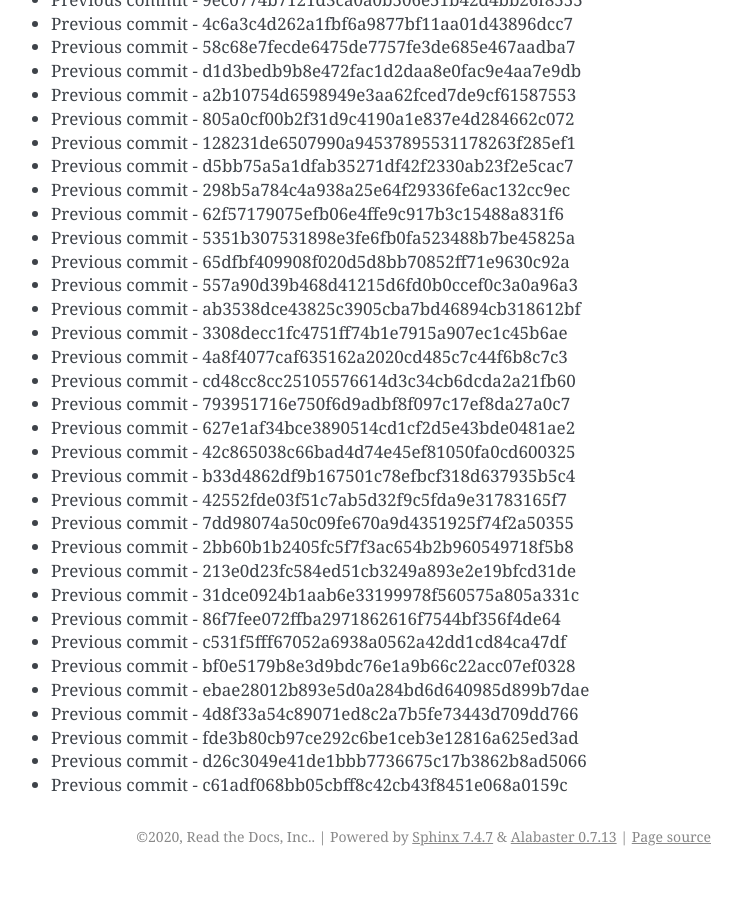
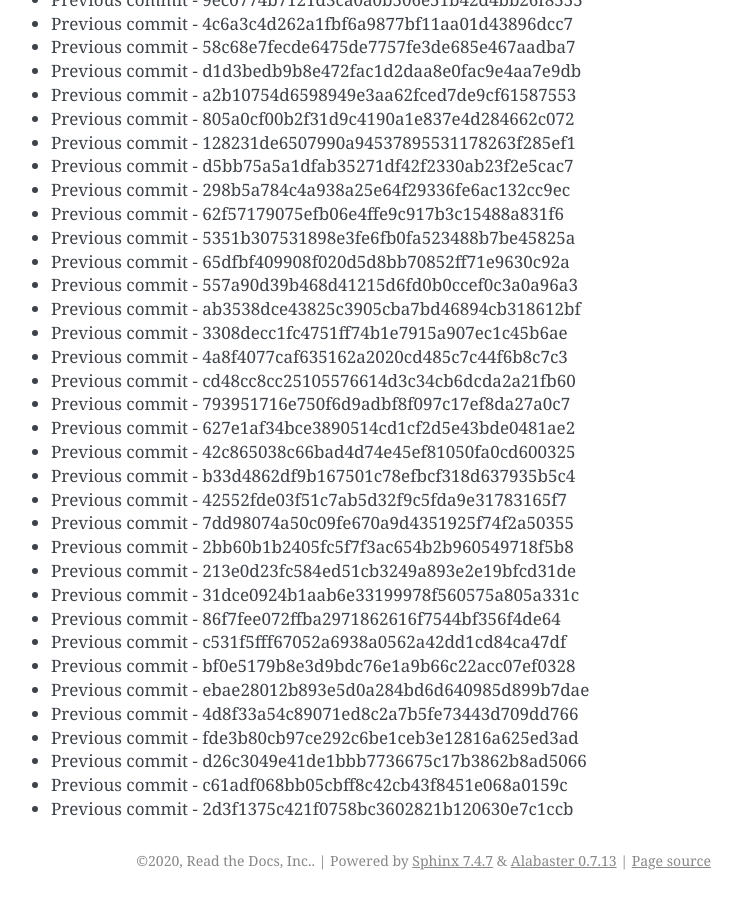
Before and after one commit to readthedocs/rtd-git-stresstest, a Sphinx documentation site: the page built from docs/updates.rst, in a window 1280 px wide and 900 px high, scrolled down 51700 px. Shown: the whole window, without its empty margins (399-1141 px from the left). Built offline with Sphinx 7.4.7, drawn with Linux system fonts in a browser that asks for light colours; before the commit the page ends 52576 px from its top, so only the background shows below that.

Commit message:
Generating commit from previous: 2d3f1375c421f0758bc3602821b120630e7c1ccb

```diff
--- a/docs/updates.rst
+++ b/docs/updates.rst
@@ -2204,3 +2204,4 @@ It can be tested for any performance characteristics.
 * Previous commit - fde3b80cb97ce292c6be1ceb3e12816a625ed3ad
 * Previous commit - d26c3049e41de1bbb7736675c17b3862b8ad5066
 * Previous commit - c61adf068bb05cbff8c42cb43f8451e068a0159c
+* Previous commit - 2d3f1375c421f0758bc3602821b120630e7c1ccb
```
